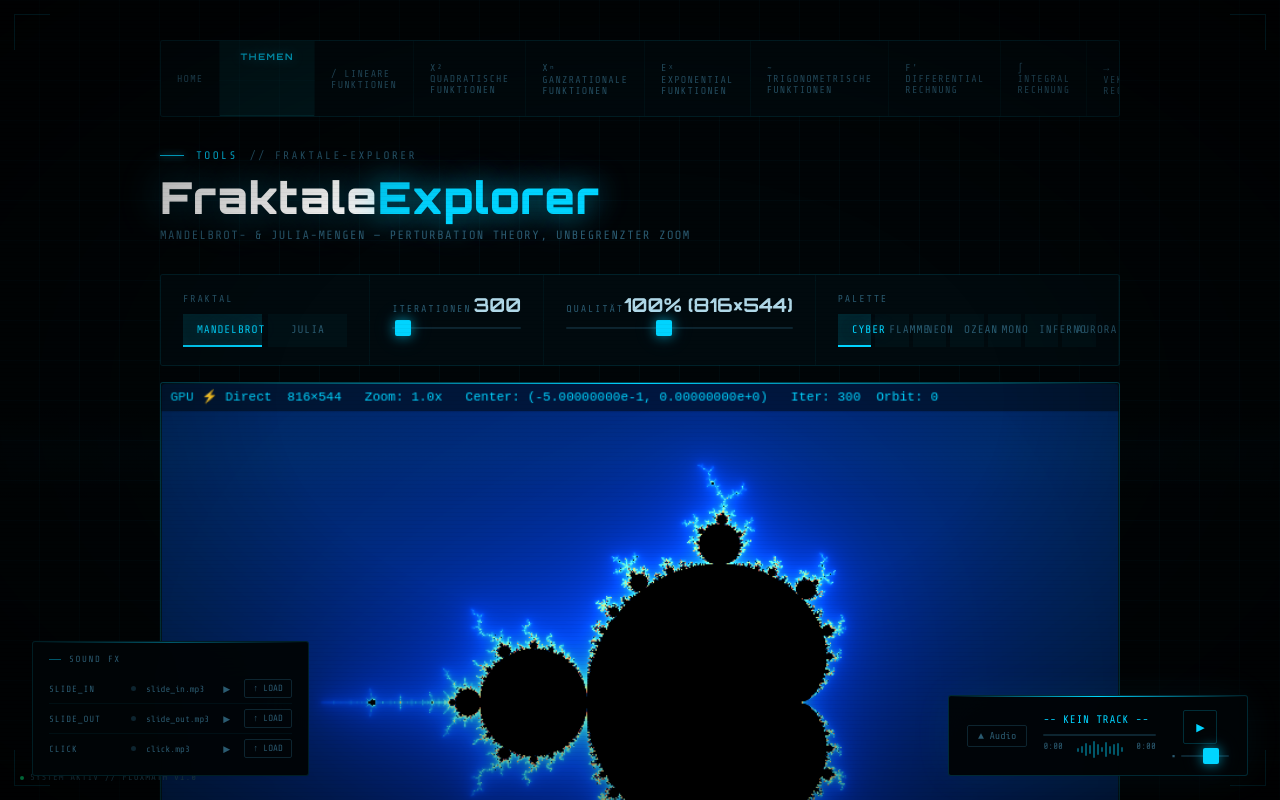
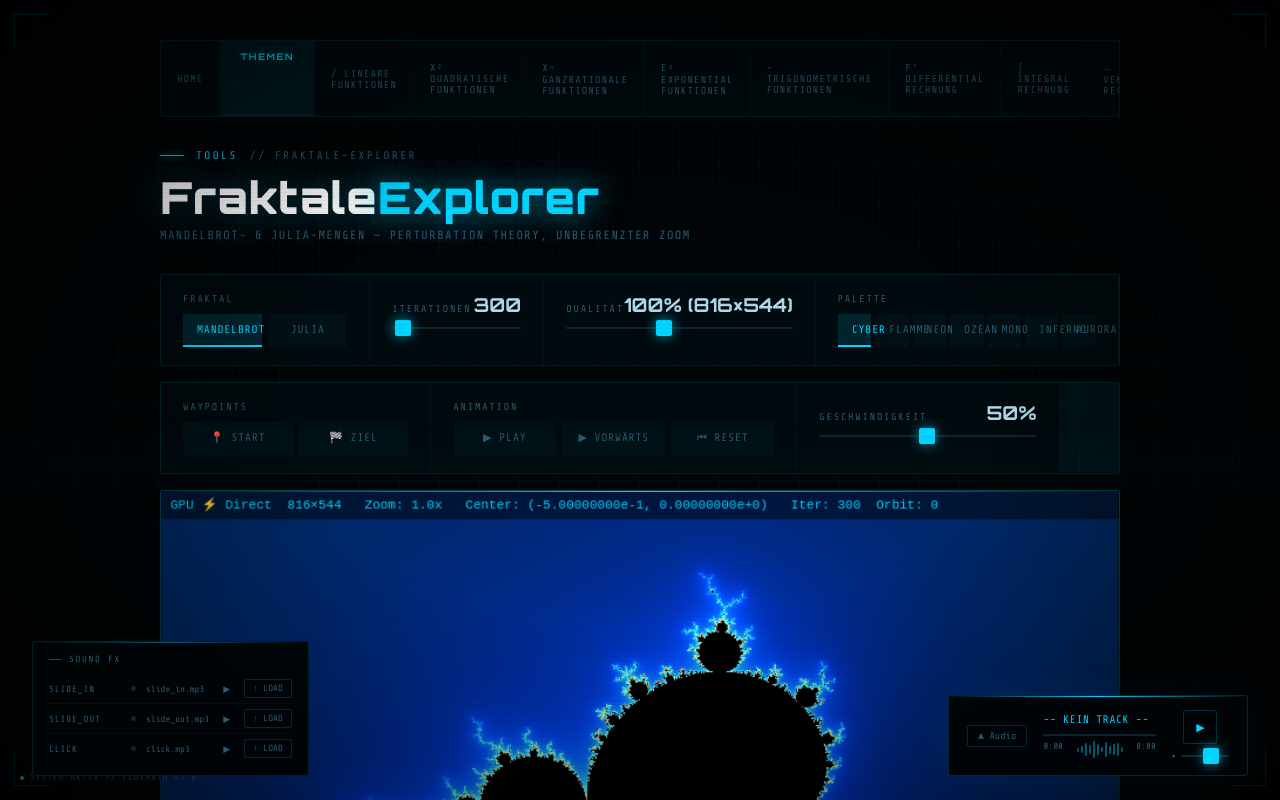
Before and after one commit to mpue/fluxmath, a React app: page /topic/fraktale-explorer in a window 1280 px wide. Shown: the top 800 px of the page. Built offline with nearby package versions, Linux system fonts and the light colour scheme.

Commit message:
Fractal explore with enhanced precision

```diff
--- a/src/topics/tools/FraktaleExplorer/FraktaleExplorer.tsx
+++ b/src/topics/tools/FraktaleExplorer/FraktaleExplorer.tsx
@@ -421,6 +421,16 @@ export const FraktaleExplorer: React.FC = () => {
   const [, forceRender] = useState(0);
   const kick = () => forceRender(n => n + 1);
 
+  // Animation waypoints & state
+  interface Waypoint { re: bigint; im: bigint; zoom: number; }
+  const [startWP, setStartWP] = useState<Waypoint | null>(null);
+  const [endWP, setEndWP] = useState<Waypoint | null>(null);
+  const [animSpeed, setAnimSpeed] = useState(50);  // 1-100
+  const [animPlaying, setAnimPlaying] = useState(false);
+  const [animReverse, setAnimReverse] = useState(false);
+  const animT = useRef(0);           // progress 0..1
+  const animRaf = useRef(0);
+
   // Track display size
   useEffect(() => {
     const wrap = canvasRef.current?.parentElement;
@@ -528,6 +538,46 @@ export const FraktaleExplorer: React.FC = () => {
   }, [fracArr, maxIter, palIdx, juliaC, canvasSize]);
 
   useEffect(() => { render(); }, [render]);
+
+  // Animation loop
+  useEffect(() => {
+    if (!animPlaying || !startWP || !endWP) return;
+    let last = performance.now();
+    const step = (now: number) => {
+      const dt = (now - last) / 1000;
+      last = now;
+      // Speed maps 1..100 → duration ~30s..0.5s (log scale)
+      const duration = 30 * Math.pow(0.5 / 30, animSpeed / 100);
+      const inc = dt / duration;
+      animT.current += animReverse ? -inc : inc;
+      if (animT.current >= 1) { animT.current = 1; setAnimPlaying(false); }
+      if (animT.current <= 0) { animT.current = 0; setAnimPlaying(false); }
+      const t = animT.current;
+
+      // Smooth ease (smoothstep)
+      const s = t * t * (3 - 2 * t);
+
+      // Interpolate zoom logarithmically
+      const logStart = Math.log(startWP.zoom);
+      const logEnd = Math.log(endWP.zoom);
+      zoomRef.current = Math.exp(logStart + (logEnd - logStart) * s);
+
+      // Interpolate center in float64 then convert to BigInt
+      const startRe = fpToFloat(startWP.re);
+      const startIm = fpToFloat(startWP.im);
+      const endRe = fpToFloat(endWP.re);
+      const endIm = fpToFloat(endWP.im);
+      bigCenter.current.re = fpFrom(startRe + (endRe - startRe) * s);
+      bigCenter.current.im = fpFrom(startIm + (endIm - startIm) * s);
+
+      orbitRef.current = null; // force fresh orbit
+      render();
+      kick();
+      if (animPlaying) animRaf.current = requestAnimationFrame(step);
+    };
+    animRaf.current = requestAnimationFrame(step);
+    return () => cancelAnimationFrame(animRaf.current);
+  }, [animPlaying, animReverse, animSpeed, startWP, endWP, render]);
 
   // Event handlers with BigInt center
   useEffect(() => {
@@ -695,6 +745,85 @@ export const FraktaleExplorer: React.FC = () => {
         )}
       </div>
 
+      {/* Animation controls */}
+      <div className="controls" style={{ gridTemplateColumns: 'auto auto auto auto' }}>
+        <div className="ctrl">
+          <div className="ctrl-header"><span className="ctrl-label">Waypoints</span></div>
+          <div style={{ display: 'flex', gap: 6 }}>
+            <button className={`tab-btn${startWP ? ' active' : ''}`}
+              onClick={() => {
+                setStartWP({ re: bigCenter.current.re, im: bigCenter.current.im, zoom: zoomRef.current });
+                setAnimPlaying(false);
+                animT.current = 0;
+              }}>
+              📍 Start
+            </button>
+            <button className={`tab-btn${endWP ? ' active' : ''}`}
+              onClick={() => {
+                setEndWP({ re: bigCenter.current.re, im: bigCenter.current.im, zoom: zoomRef.current });
+                setAnimPlaying(false);
+                animT.current = 1;
+              }}>
+              🏁 Ziel
+            </button>
+          </div>
+        </div>
+        <div className="ctrl">
+          <div className="ctrl-header"><span className="ctrl-label">Animation</span></div>
+          <div style={{ display: 'flex', gap: 6 }}>
+            <button className="tab-btn"
+              disabled={!startWP || !endWP}
+              onClick={() => {
+                if (!startWP || !endWP) return;
+                if (!animPlaying) {
+                  if (animReverse && animT.current <= 0) animT.current = 1;
+                  if (!animReverse && animT.current >= 1) animT.current = 0;
+                }
+                setAnimPlaying(p => !p);
+              }}>
+              {animPlaying ? '⏸ Pause' : '▶ Play'}
+            </button>
+            <button className={`tab-btn${animReverse ? ' active' : ''}`}
+              disabled={!startWP || !endWP}
+              onClick={() => setAnimReverse(r => !r)}>
+              {animReverse ? '◀ Rückwärts' : '▶ Vorwärts'}
+            </button>
+            <button className="tab-btn"
+              disabled={!startWP || !endWP}
+              onClick={() => {
+                setAnimPlaying(false);
+                animT.current = 0;
+                if (startWP) {
+                  bigCenter.current = { re: startWP.re, im: startWP.im };
+                  zoomRef.current = startWP.zoom;
+                  orbitRef.current = null;
+                  kick(); render();
+                }
+              }}>
+              ⏮ Reset
+            </button>
+          </div>
+        </div>
+        <div className="ctrl">
+          <div className="ctrl-header">
+            <span className="ctrl-label">Geschwindigkeit</span>
+            <span className="ctrl-value">{animSpeed}%</span>
+          </div>
+          <input type="range" min={1} max={100} step={1} value={animSpeed}
+            onChange={e => setAnimSpeed(+e.target.value)} />
+        </div>
+        {(startWP || endWP) && (
+          <div className="ctrl">
+            <div className="ctrl-header"><span className="ctrl-label">Status</span></div>
+            <div style={{ fontSize: 11, fontFamily: '"Share Tech Mono", monospace', color: 'var(--cyan)' }}>
+              {startWP && <div>Start: {fmtZoom(startWP.zoom)}</div>}
+              {endWP && <div>Ziel: {fmtZoom(endWP.zoom)}</div>}
+              <div>Progress: {(animT.current * 100).toFixed(0)}%</div>
+            </div>
+          </div>
+        )}
+      </div>
+
       <div className="canvas-wrap" style={{ position: 'relative', cursor: 'grab' }}>
         <canvas ref={canvasRef} width={canvasSize.w} height={canvasSize.h}
           style={{ width: '100%', aspectRatio: '3/2', borderRadius: '4px', border: '1px solid rgba(0,212,255,0.1)' }} />
```
